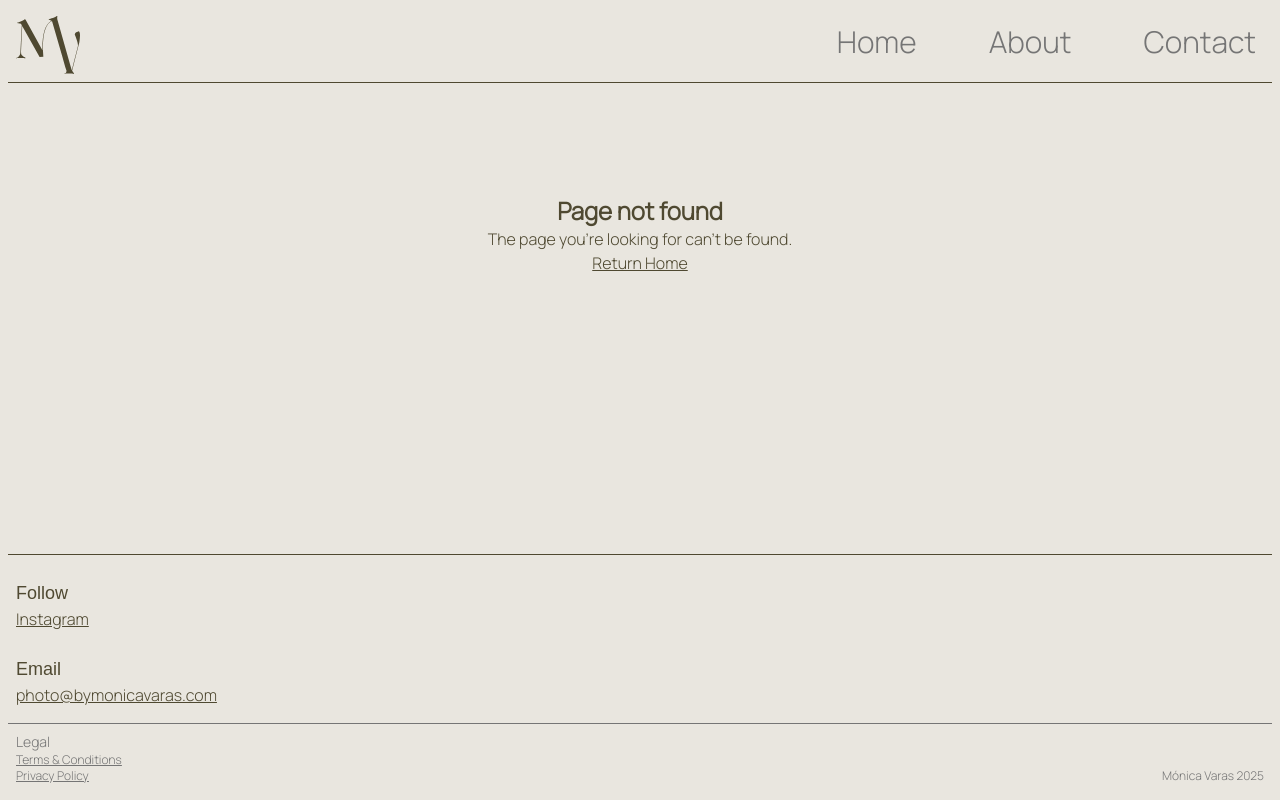
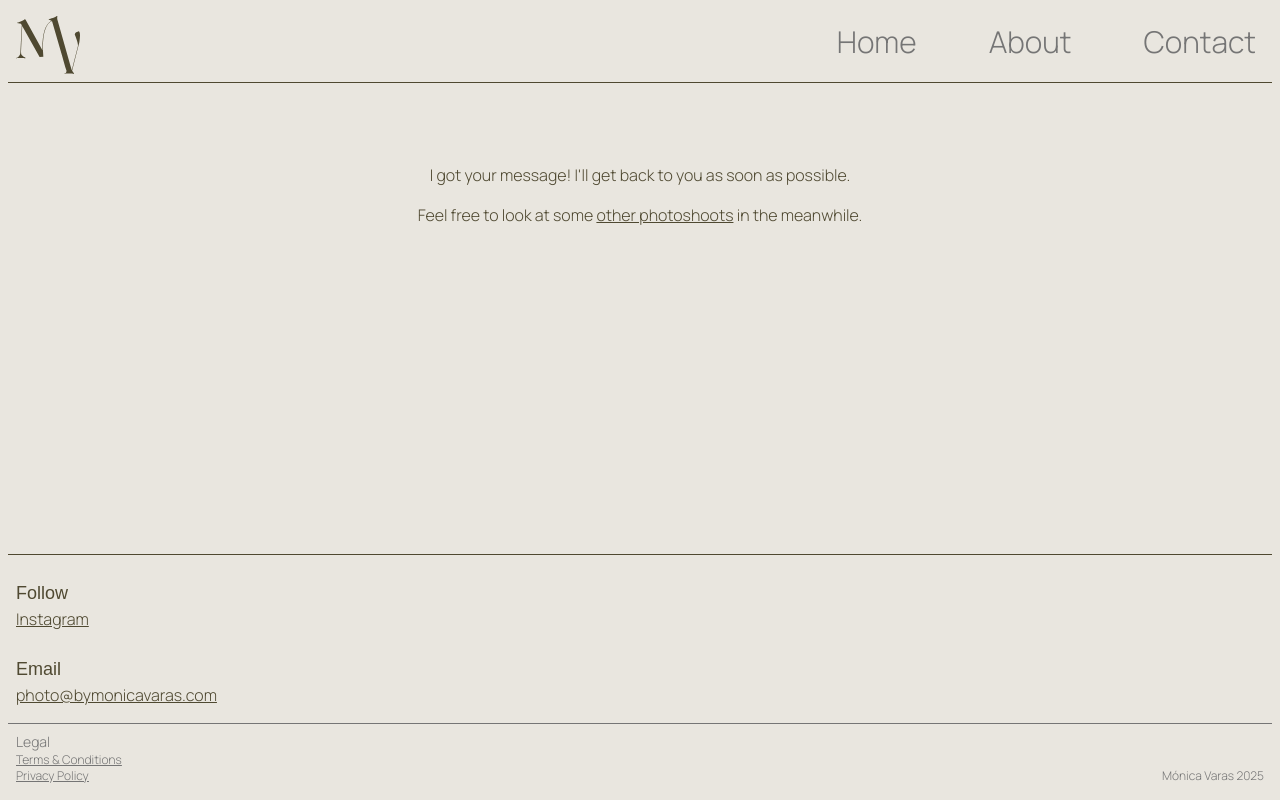
Before and after one commit to eduardocrrso/byMonicaVaras-Website, a Next.js app: page /contact/success in a window 1280 px wide. Before the commit this address had no page. Built offline with nearby package versions, Linux system fonts and the light colour scheme; a web font is replaced by a local one.

Commit message:
modified contact/success page

```diff
--- /dev/null
+++ b/app/contact/success/page.tsx
@@ -0,0 +1,10 @@
+import Link from "next/link";
+
+export default function Success() {
+    return (
+        <>
+            <div className="mt-16 text-center">{"I got your message! I'll get back to you as soon as possible."}</div>
+            <div className="mt-4 text-center">{"Feel free to look at some "}<Link href={"/"} className="underline">{"other photoshoots"}</Link>{" in the meanwhile."}</div>
+        </>
+    );
+}
--- a/app/success/page.tsx
+++ /dev/null
@@ -1,10 +0,0 @@
-import Link from "next/link";
-
-export default function Success() {
-    return (
-        <>
-            <div>{"I got your message! I'll get back to you as soon as possible."}</div>
-            <div className="mt-4">{"Feel free to look at some "}<Link href={"/"} className="underline">{"other photoshoots"}</Link>{" in the meanwhle."}</div>
-        </>
-    );
-}
```
